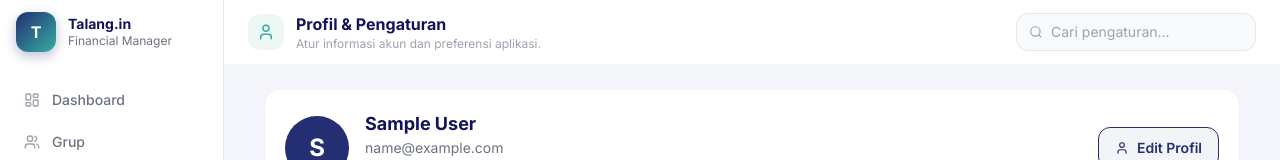
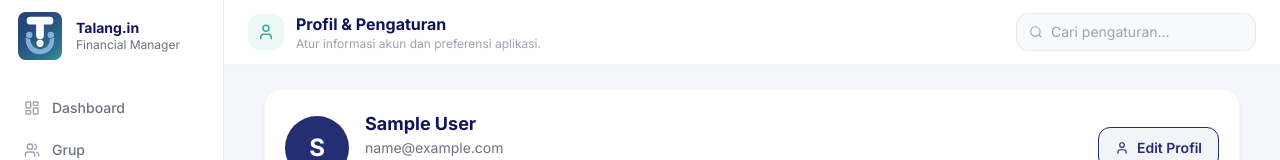
Before and after one commit to fatimah7643/Talang.in, a React (Vite) app in the folder Frontend/: page /profil in a window 1280 px wide. Shown: the top 160 px of the page. Built offline with nearby package versions, Linux system fonts and the light colour scheme; no server answers; sample sign-in values are in the browser's storage.

Commit message:
style: upgrade brand logo from text 'T' to custom SVG format

```diff
--- a/Frontend/src/components/Sidebar.jsx
+++ b/Frontend/src/components/Sidebar.jsx
@@ -56,14 +56,11 @@ export default function Sidebar({ unreadCount = 0, isOpen, onClose }) {
       <div className="flex items-center gap-3 px-4 py-3">
 
       {/* Logo T */}
-        <div className="w-10 h-10 rounded-xl flex items-center justify-center shrink-0 font-bold text-base"
-          style={{
-            background: 'linear-gradient(135deg, #232F72 0%, #36ADA3 100%)',
-            color: 'white',
-            boxShadow: '0 4px 12px rgba(35,47,114,0.3)',
-          }}>
-          T
-        </div>
+        <img
+          src="/logo.svg"
+          alt="Talang.in"
+          className="w-12 h-12 shrink-0 object-contain"
+        />
         {/* Text */}
         <div>
           <p className="text-sm font-bold leading-tight" style={{ color: '#121358' }}>
--- a/Frontend/src/pages/LandingPage.jsx
+++ b/Frontend/src/pages/LandingPage.jsx
@@ -230,7 +230,7 @@ const Navbar = () => {
     }}>
       <div className="max-w-6xl mx-auto px-6 py-4 flex items-center justify-between">
         <a href="#beranda" className="flex items-center gap-2.5">
-          <div className="w-9 h-9 rounded-xl flex items-center justify-center font-bold text-sm text-white teal-btn">T</div>
+          <img src="/logo.svg" alt="Talang.in" className="w-9 h-9 object-contain" />
           <span className="font-bold text-xl" style={{ color: scrolled ? P.text : 'white', fontFamily: 'Plus Jakarta Sans, sans-serif' }}>
             Talang.in
           </span>
@@ -1126,7 +1126,7 @@ const Footer = () => (
       <div className="grid grid-cols-2 md:grid-cols-4 gap-8 mb-10">
         <div className="col-span-2 md:col-span-1">
           <div className="flex items-center gap-2 mb-4">
-            <div className="w-8 h-8 rounded-xl flex items-center justify-center font-bold text-white text-sm teal-btn">T</div>
+            <img src="/logo.svg" alt="Talang.in" className="w-8 h-8 object-contain" />
             <span className="font-bold text-lg" style={{ color: P.text, fontFamily: 'Plus Jakarta Sans, sans-serif' }}>Talang.in</span>
           </div>
           <p className="text-xs leading-relaxed mb-4" style={{ color: P.textMuted }}>
--- a/Frontend/src/pages/auth/ForgotPassword.jsx
+++ b/Frontend/src/pages/auth/ForgotPassword.jsx
@@ -32,10 +32,7 @@ const ForgotPassword = () => {
         style={{ boxShadow: '0 4px 32px rgba(35,47,114,0.10)', border: '1px solid #e8eaf6' }}>
 
         <Link to="/login" className="flex items-center gap-2 w-fit mb-8">
-          <div className="w-8 h-8 rounded-lg flex items-center justify-center"
-            style={{ backgroundColor: '#121358' }}>
-            <span className="text-white text-xs font-bold">T</span>
-          </div>
+          <img src="/logo.svg" alt="Talang.in" className="w-8 h-8 object-contain" />
           <span className="font-bold text-lg" style={{ color: '#121358' }}>Talang.in</span>
         </Link>
 
--- a/Frontend/src/pages/auth/Login.jsx
+++ b/Frontend/src/pages/auth/Login.jsx
@@ -47,10 +47,7 @@ const Login = () => {
 
           {/* Logo */}
           <Link to="/" className="flex items-center gap-2 w-fit mb-8">
-            <div className="w-8 h-8 rounded-lg flex items-center justify-center"
-              style={{ backgroundColor: '#232F72' }}>
-              <span className="text-white text-xs font-bold">T</span>
-            </div>
+            <img src="/logo.svg" alt="Talang.in" className="w-8 h-8 object-contain" />
             <span className="font-bold text-lg" style={{ color: '#232F72' }}>Talang.in</span>
           </Link>
 
--- a/Frontend/src/pages/auth/Register.jsx
+++ b/Frontend/src/pages/auth/Register.jsx
@@ -57,10 +57,7 @@ const Register = () => {
           {/* Logo */}
           <div className="mb-8">
             <Link to="/" className="flex items-center gap-2 w-fit">
-              <div className="w-8 h-8 rounded-lg flex items-center justify-center"
-                style={{ backgroundColor: '#121358' }}>
-                <span className="text-white text-xs font-bold">T</span>
-              </div>
+              <img src="/logo.svg" alt="Talang.in" className="w-8 h-8 object-contain" />
               <span className="font-bold text-lg" style={{ color: '#121358' }}>Talang.in</span>
             </Link>
           </div>
--- a/Frontend/src/pages/auth/ResetPassword.jsx
+++ b/Frontend/src/pages/auth/ResetPassword.jsx
@@ -51,10 +51,7 @@ const ResetPassword = () => {
         style={{ boxShadow: '0 4px 32px rgba(35,47,114,0.10)', border: '1px solid #e8eaf6' }}>
 
         <div className="mb-8 flex items-center gap-2">
-          <div className="w-8 h-8 rounded-lg flex items-center justify-center"
-            style={{ backgroundColor: '#121358' }}>
-            <span className="text-white text-xs font-bold">T</span>
-          </div>
+          <img src="/logo.svg" alt="Talang.in" className="w-8 h-8 object-contain" />
           <span className="font-bold text-lg" style={{ color: '#121358' }}>Talang.in</span>
         </div>
 
```
Also changed, not shown: Frontend/public/logo.svg (added).
